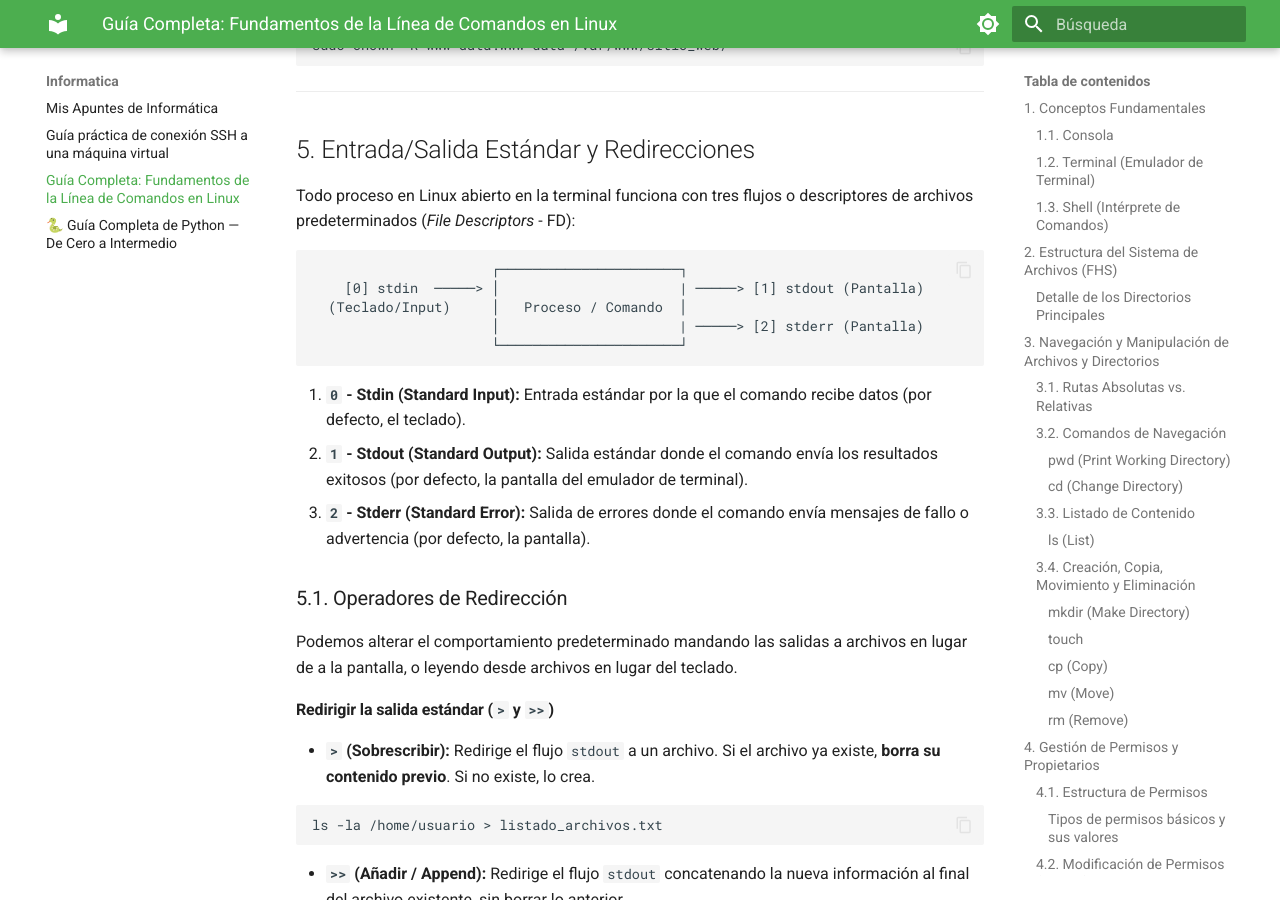
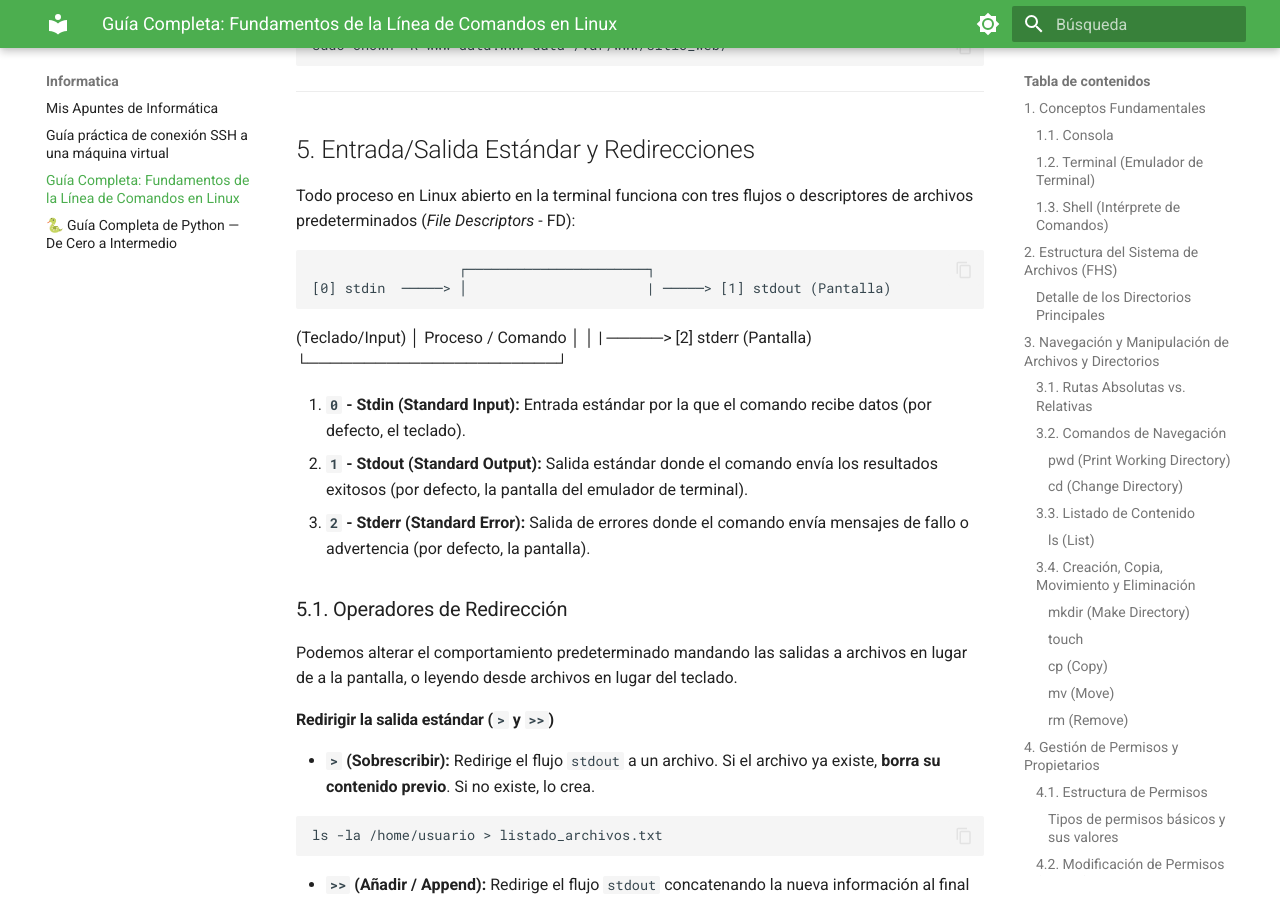
Before and after one commit to Daseptius/Informatica, an MkDocs documentation site: the page built from docs/guia_linea_de_comandos_linux.md, in a window 1280 px wide and 900 px high, scrolled down 10497 px. Built offline with MkDocs 1.6.1 and Material for MkDocs 9.7.7, drawn with Linux system fonts in a browser that asks for light colours.

````diff
--- a/docs/guia_linea_de_comandos_linux.md
+++ b/docs/guia_linea_de_comandos_linux.md
@@ -333,8 +333,7 @@ Los números de permisos que nos podemos encontrar serán los siguientes:
 * 4 = r– (Solo permisos de lectura)
 * 5 = r-x (Permisos de lectura y ejecución)
 * 6 = rw- (Permisos de lectura y escritura)
-* 7 = rwx (Todos los permisos)
-
+* 7 = rwx (Todos los permisos)<br>
 
 * **Ejemplo 1: `chmod 755 script.sh`**
     * Usuario (Propietario): $4 + 2 + 1 = 7$ (`rwx` - Control total)
@@ -409,13 +408,13 @@ sudo chown -R www-data:www-data /var/www/sitio_web/
 
 Todo proceso en Linux abierto en la terminal funciona con tres flujos o descriptores de archivos predeterminados (*File Descriptors* - FD):
 
-```
+
                       ┌──────────────────────┐
     [0] stdin  ─────> │                      | ─────> [1] stdout (Pantalla)
   (Teclado/Input)     │   Proceso / Comando  │
                       │                      | ─────> [2] stderr (Pantalla)
                       └──────────────────────┘
-```
+
 
 1. **`0` - Stdin (Standard Input):** Entrada estándar por la que el comando recibe datos (por defecto, el teclado).
 2. **`1` - Stdout (Standard Output):** Salida estándar donde el comando envía los resultados exitosos (por defecto, la pantalla del emulador de terminal).
````
